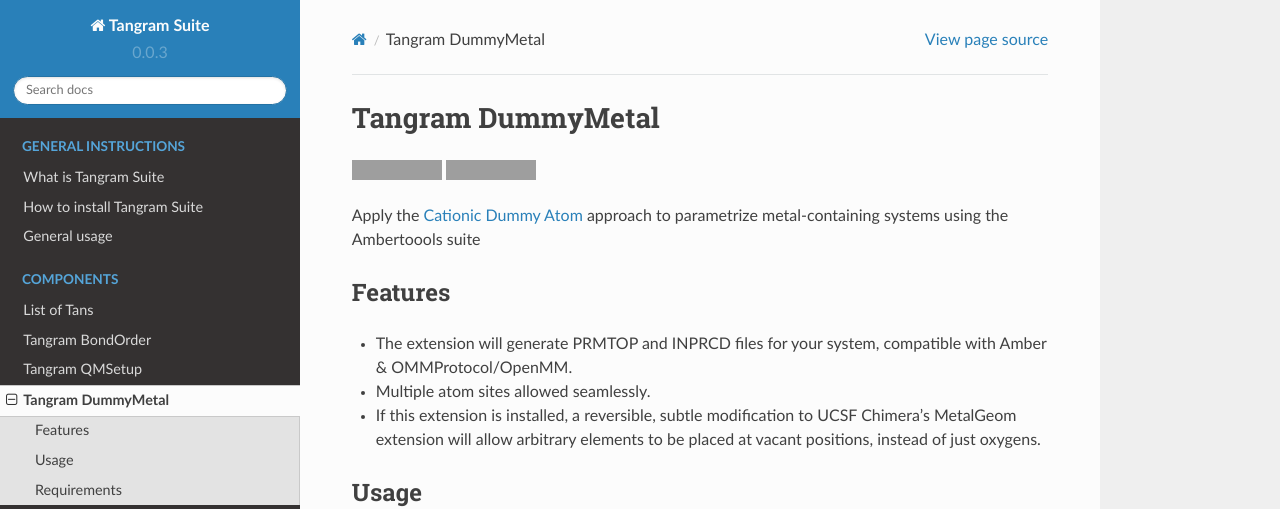
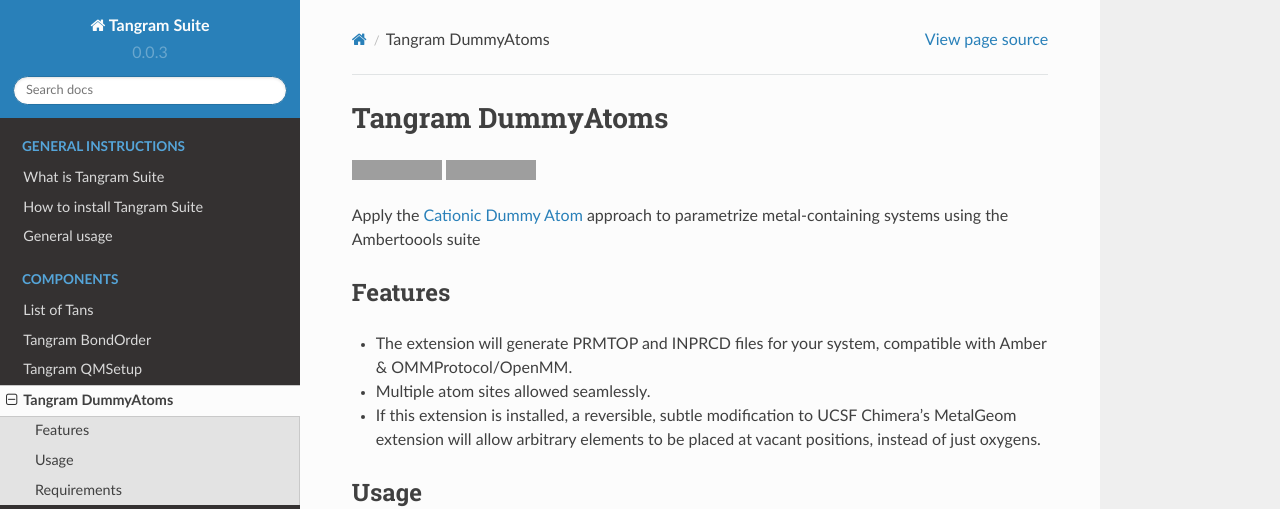
Before and after one commit to insilichem/tangram, a Sphinx documentation site: the page built from docs/tangram_dummyatoms.rst, in a window 1280 px wide and 1044 px high. Shown: the top 509 px of the window. Built offline with Sphinx 7.4.7 and the Read the Docs theme 2.0.0, drawn with Linux system fonts in a browser that asks for light colours; pages that are not in the unit, such as notebooks, are missing from menus; grey boxes are pictures that could not be loaded.

Commit message:
more docs updates [ci skip]

```diff
--- a/docs/index.rst
+++ b/docs/index.rst
@@ -24,7 +24,7 @@
    tangram_3dsnfg.rst
    tangram_bondorder.rst
    tangram_qmsetup.rst
-   tangram_dummymetal.rst
+   tangram_dummyatoms.rst
    tangram_gaudiview.rst
    tangram_mmsetup.rst
    tangram_nciplot.rst
--- a/docs/tangram_dummymetal.rst
+++ b/docs/tangram_dummyatoms.rst
@@ -1,5 +1,5 @@
 ==================
-Tangram DummyMetal
+Tangram DummyAtoms
 ==================
 
 .. image:: https://img.shields.io/github/release/insilichem/tangram_dummyatoms.svg
```
Also changed, not shown: README.md (+0 -4 lines).
